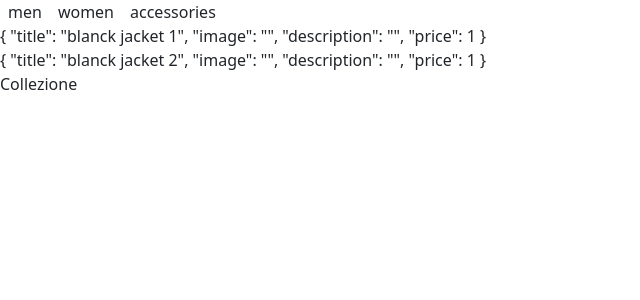
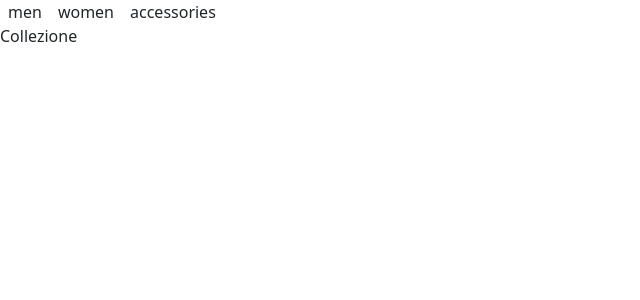
Before and after one commit to giovannilampis/proj-html-vuejs, a Vue app: page / in a window 1280 px wide. Shown: the top 300 px of the page, without its empty margins (0-640 px from the left). Built offline with nearby package versions, Linux system fonts and the light colour scheme.

Commit message:
add ArticleCard component to FeatureProductsComp

```diff
--- /dev/null
+++ b/src/components/ArticleCard.vue
@@ -0,0 +1,3 @@
+<template>
+
+</template>
--- a/src/components/FeaturedProductsComp.vue
+++ b/src/components/FeaturedProductsComp.vue
@@ -1,7 +1,9 @@
 <script>
 import { products } from '../store/products'
+import ArticleCard from './ArticleCard.vue'
 export default {
     name: 'FeaturedProductsComp',
+    components: {ArticleCard},
     data() {
         return {
             products,
@@ -18,9 +20,9 @@ export default {
             <span @click="current_tab = index" v-for="(tab, index) of products" :key="index" class="p-2">{{ index }}</span>
         </div>
         <div>
-            <article v-for="product,index of products[current_tab]" :key="index">
-                 {{ product }}
-            </article>
+            <ArticleCard v-for="product,index of products[current_tab]" :key="index" :product="product">
+
+            </ArticleCard>
         </div>
     </div>
 </template>
```
